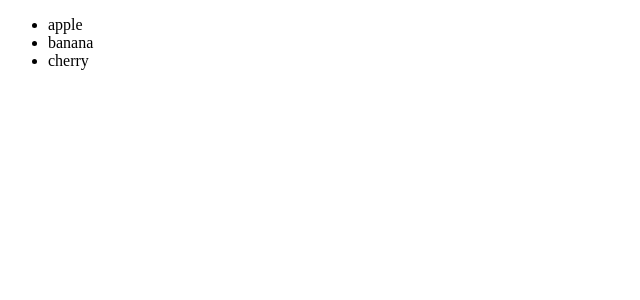
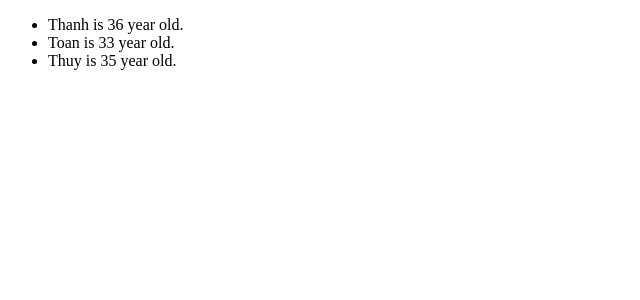
Before and after one commit to thanhpham091790/reactjs, a React (Vite) app in the folder 01-react-tutorial/my-react-app/: page / in a window 1280 px wide. Shown: the top 300 px of the page, without its empty margins (0-640 px from the left). Built offline with nearby package versions, Linux system fonts and the light colour scheme.

Commit message:
You can also use map() with arrays of objects.

```diff
--- a/01-react-tutorial/my-react-app/src/main.jsx
+++ b/01-react-tutorial/my-react-app/src/main.jsx
@@ -1,18 +1,22 @@
 
 import { createRoot } from 'react-dom/client'
 
-const fruits = ['apple', 'banana', 'cherry'];
+const users = [
+  { id: 1, name: 'Thanh', age: 36 },
+  { id: 2, name: 'Toan', age: 33 },
+  { id: 3, name: 'Thuy', age: 35 },
+];
 
-function MyList() {
+function UserList() {
   return (
     <ul>
       {
-        fruits.map(fruit =>
-          <li key={fruit}>{fruit}</li>
-        )
+        users.map((user) => {
+          return <li key={user.id}>{`${user.name} is ${user.age} year old.`}</li>;
+        })
       }
     </ul>
   );
 }
 
-createRoot(document.getElementById('thanh')).render(<MyList />);
+createRoot(document.getElementById('thanh')).render(<UserList />);
```
